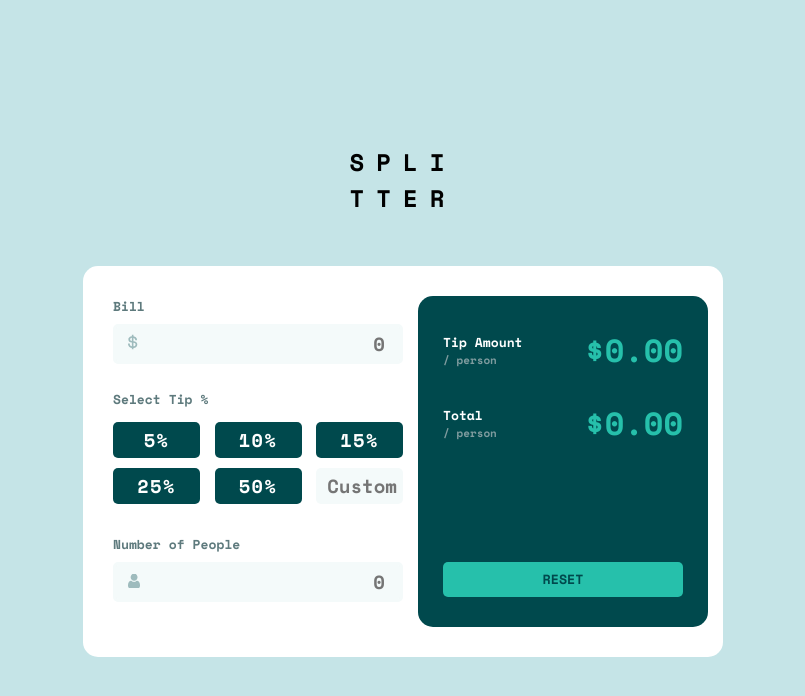
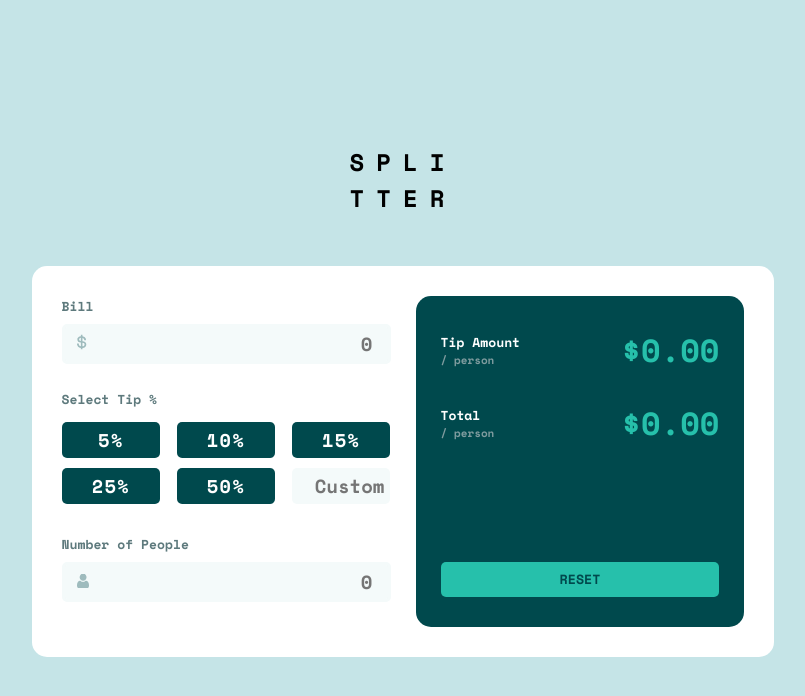
Before and after one commit to ramirezandradesara/splitter-tip-calculator-app, a React (Create React App) app: page / in a window 1280 px wide. Shown: the top 696 px of the page, without its empty margins (237-1042 px from the left). Built offline with nearby package versions, Linux system fonts and the light colour scheme.

Commit message:
grid calculator.scss

```diff
--- a/src/components/Calculator/Calculator.scss
+++ b/src/components/Calculator/Calculator.scss
@@ -4,13 +4,15 @@
     background-color: $white;
     min-width: 50%;
     min-height: 50%;
-    display: flex;
+    display: grid;
+    grid-template-columns: 1fr 1fr;
+    gap: 25px;
     border-radius: 15px;
     margin-top: 50px;
-    display: flex;
     padding: 30px;
 
     @include breakpoints(sm) {
+        display: flex;
         flex-direction: column;
         padding: 20px;
         min-width: 100%;
--- a/src/components/CalculatorForm/CalculatorForm.scss
+++ b/src/components/CalculatorForm/CalculatorForm.scss
@@ -4,7 +4,6 @@
     display: flex;
     min-width: 50%;
     min-height: 100%;
-    margin-right: 15px;
 
     @include breakpoints(sm) {
         margin-right: 0px;
```
